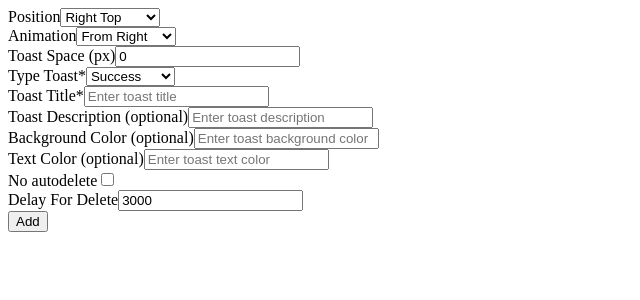
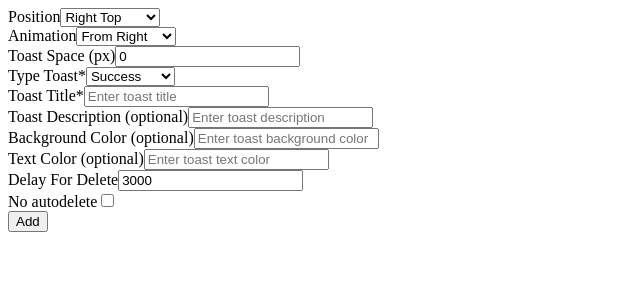
Before and after one commit to Motahard/toast-lib, a React app: page / in a window 1280 px wide. Shown: the top 300 px of the page, without its empty margins (0-640 px from the left). Built offline with nearby package versions, Linux system fonts and the light colour scheme.

Commit message:
refactoring, added sizes to theme, form input refactored with map, added interfaces

```diff
--- a/src/components/FormToast/index.tsx
+++ b/src/components/FormToast/index.tsx
@@ -1,7 +1,16 @@
 import React, { ChangeEvent, Component, FormEvent } from 'react'
-import { Delays } from '@constants'
+import {
+    Delays,
+    inputNames,
+    inputDescipription,
+    inputPlaceholder
+} from '@constants'
 import { instanceToast } from '@services'
-import { IFormToastProps, IFormToastState } from '@interfaces'
+import {
+    IFormToastProps,
+    IFormToastState,
+    KeysStateInputs
+} from '@interfaces'
 import { InputGroup } from '@components/InputGroup'
 import { SelectGroup } from '@components/SelectGroup'
 import { Form, Button } from '@components/FormToast/styled'
@@ -15,8 +24,8 @@ export default class FormToast extends Component<IFormToastProps, IFormToastStat
             description: '',
             backgroundColor: '',
             textColor: '',
-            autoDelete: true,
-            delayForDelete: Delays.DEFAULT_DELAY_DELETE
+            delayForDelete: Delays.DEFAULT_DELAY_DELETE,
+            autoDelete: true
         }
     }
 
@@ -37,6 +46,7 @@ export default class FormToast extends Component<IFormToastProps, IFormToastStat
     }
 
     render() {
+
         return (
             <Form onSubmit={this.handleSubmit}>
                 <SelectGroup
@@ -47,52 +57,23 @@ export default class FormToast extends Component<IFormToastProps, IFormToastStat
                     description='Type Toast*'
                     value={this.state.type}
                 />
-                <InputGroup
-                    type='text'
-                    name='title'
-                    value={this.state.title}
-                    onChange={this.handleChange}
-                    description='Toast Title*'
-                    placeholder='Enter toast title'
-                />
-                <InputGroup
-                    type='text'
-                    name='description'
-                    value={this.state.description}
-                    onChange={this.handleChange}
-                    description='Toast Description (optional)'
-                    placeholder='Enter toast description'
-                />
-                <InputGroup
-                    type='text'
-                    name='backgroundColor'
-                    value={this.state.backgroundColor}
-                    onChange={this.handleChange}
-                    description='Background Color (optional)'
-                    placeholder='Enter toast background color'
-                />
-                <InputGroup
-                    type='text'
-                    name='textColor'
-                    value={this.state.textColor}
-                    onChange={this.handleChange}
-                    description='Text Color (optional)'
-                    placeholder='Enter toast text color'
-                />
+                {inputNames.map((item, index) => (
+                    <InputGroup
+                        key={item}
+                        type='text'
+                        name={item}
+                        onChange={this.handleChange}
+                        value={this.state[item as KeysStateInputs]}
+                        description={inputDescipription[index]}
+                        placeholder={inputPlaceholder[index]}
+                    />
+                ))}
                 <InputGroup
                     type='checkbox'
                     name='autoDelete'
                     value={(this.state.autoDelete)?.toString()}
                     onChange={this.handleChange}
                     description='No autodelete'
-                />
-                <InputGroup
-                    type='text'
-                    name='delayForDelete'
-                    value={this.state.delayForDelete}
-                    onChange={this.handleChange}
-                    description='Delay For Delete'
-                    placeholder='Enter toast delay for delete'
                 />
                 <Button type='submit'>
                      Add
--- a/src/components/FormToastContainer/index.tsx
+++ b/src/components/FormToastContainer/index.tsx
@@ -1,5 +1,11 @@
 import React, { ChangeEvent, FC } from 'react'
 import { IFormToastContainer } from '@interfaces'
+import {
+    selectDescriptions,
+    selectDescripValues,
+    selectNames,
+    selectValues
+} from '@constants'
 import { InputGroup } from '@components/InputGroup'
 import { SelectGroup } from '@components/SelectGroup'
 import { Form } from '@components/FormToast/styled'
@@ -20,23 +26,27 @@ const FormToastContainer: FC<IFormToastContainer> = ({ setAnimation, setPosition
         setSpace(value)
     }
 
+    const handlers = [handlePositionChange, handleAnimationChange]
     return (
         <Form>
-            <SelectGroup
-                name='position'
-                values={[ 'RIGHT_TOP', 'LEFT_TOP', 'LEFT_BOTTOM', 'RIGHT_BOTTOM']}
-                valuesDescription={['Right Top', 'Left Top', 'Left Bottom', 'Right Bottom']}
-                onChange={handlePositionChange}
-                description='Position'
+            {selectNames.map((item, index) => (
+                <SelectGroup
+                    key={item}
+                    name={item}
+                    values={selectValues[index]}
+                    valuesDescription={selectDescripValues[index]}
+                    onChange={handlers[index]}
+                    description={selectDescriptions[index]}
+                />
+            ))}
+            <InputGroup
+                type='text'
+                name='space'
+                value={space}
+                onChange={handleSpaceChange}
+                description='Toast Space (px)'
+                placeholder='Enter toast space in px'
             />
-            <SelectGroup
-                name='animation'
-                values={['FROM_RIGHT', 'FROM_LEFT', 'FROM_TOP', 'FROM_BOTTOM']}
-                valuesDescription={['From Right', 'From Left', 'From Top', 'From Bottom']}
-                onChange={handleAnimationChange}
-                description='Animation'
-            />
-            <InputGroup type='text' name='space' value={space} onChange={handleSpaceChange} description='Toast Space (px)' placeholder='Enter toast space in px'/>
         </Form>
   )
 }
--- a/src/components/Toast/styled.ts
+++ b/src/components/Toast/styled.ts
@@ -12,7 +12,6 @@ import {
 	toTop,
 	images
 } from '@styles'
-
 import {
 	IStyledToastWrapper,
 	IStyledToast,
@@ -25,12 +24,12 @@ export const ToastWrapper = styled.div<IStyledToastWrapper>`
 	display: flex;
 	align-items: center;
 	margin-bottom: 10px;
-	width: 300px;
-	height: 100px;
+	width: ${props => props.theme.toastWidth};
+	height: ${props => props.theme.toastHeight};
 	border-radius: 24px;
 	box-shadow: 4px 4px 8px #00000029;
 	opacity: 1;
-	padding: 16px;
+	padding: ${props =>  props.theme.spaces[2]}px;
 	transition: transform ${Delays.DEFAULT_ANIM_DELAY}ms ease-in;
 	&:hover {
 		cursor: grab;
@@ -68,8 +67,8 @@ export const ToastWrapper = styled.div<IStyledToastWrapper>`
 	${toBottom};
 `
 export const Logo = styled.div<IStyledToast>`
-    height: 64px;
-	width: 64px;
+    height: ${props => props.theme.spaces[5]}px;
+	width: ${props => props.theme.spaces[5]}px;
 	${(props) => {
 		switch (props.type) {
 			case Types.INFO:
@@ -85,7 +84,7 @@ export const Logo = styled.div<IStyledToast>`
 `
 export const TextContainer = styled.div<IStyledToastText>`
 	height: auto;
-	margin-left: 16px;
+	margin-left: ${props => props.theme.spaces[2]}px;
 	color: ${(props) => {
 		if(props.textColor) {
 			return props.textColor
@@ -108,8 +107,8 @@ export const Description = styled.p`
 export const CloseButton = styled.div<IStyledToast>`
     cursor: pointer;
     position: absolute;
-	height: 32px;
-	width: 32px;
+	height: ${props => props.theme.spaces[4]}px;
+	width: ${props => props.theme.spaces[4]}px;
 	right: 29px;
 	top: 27px;
 	${(props) =>
--- a/src/constants/index.ts
+++ b/src/constants/index.ts
@@ -27,3 +27,50 @@ export enum Delays {
     DEFAULT_DELAY_DELETE = 3000,
     DEFAULT_ANIM_DELAY = 1000
 }
+
+export const inputNames: string[] = [
+    'title',
+    'description',
+    'backgroundColor',
+    'textColor',
+    'delayForDelete'
+]
+
+export const inputDescipription: string[] = [
+    'Toast Title*',
+    'Toast Description (optional)',
+    'Background Color (optional)',
+    'Text Color (optional)',
+    'Delay For Delete'
+]
+
+export const inputPlaceholder: string[] = [
+    'Enter toast title',
+    'Enter toast description',
+    'Enter toast background color',
+    'Enter toast text color',
+    'Enter toast delay for delete'
+]
+
+export const selectNames: string[] = ['position','animation']
+export const selectDescriptions: string[] = ['Position','Animation']
+export const selectValues: [string[], string[]] = [
+    ['RIGHT_TOP',
+    'LEFT_TOP',
+    'LEFT_BOTTOM',
+    'RIGHT_BOTTOM'],
+    ['FROM_RIGHT',
+    'FROM_LEFT',
+    'FROM_TOP',
+    'FROM_BOTTOM']
+]
+export const selectDescripValues: [string[], string[]] = [
+    ['Right Top',
+    'Left Top',
+    'Left Bottom',
+    'Right Bottom'],
+    ['From Right',
+    'From Left',
+    'From Top',
+    'From Bottom']
+]
--- a/src/interfaces/form.ts
+++ b/src/interfaces/form.ts
@@ -28,3 +28,5 @@ export interface ISelectGroup {
     description: string
     value?: string
 }
+
+export type KeysStateInputs = keyof Omit<IFormToastState, 'autoDelete'>
--- a/src/interfaces/toasts.ts
+++ b/src/interfaces/toasts.ts
@@ -30,11 +30,13 @@ export interface DefaultTheme {
       error: string,
       success: string,
     },
-
     textColor: {
       white: string,
       black: string,
     },
+    toastWidth: string
+    toastHeight: string
+    spaces: number[]
 }
 
 export interface IContainerForToasts {
--- a/src/styles/theme.ts
+++ b/src/styles/theme.ts
@@ -24,6 +24,13 @@ const lilac = '#9A40D3'
 const yellow = '#F4E048'
 const red = '#E25837'
 const green = '#37E29A'
+const posTop = '20'
+const posBottom = '20'
+const posLeft = '20'
+const posRight = '20'
+const toastWidth = '300px'
+const toastHeight = '100px'
+const spaces = [0, 8, 16, 24, 32, 64]
 
 export const defaultTheme: DefaultTheme = {
 	type: {
@@ -32,17 +39,15 @@ export const defaultTheme: DefaultTheme = {
 		error: red,
 		success: green,
 	},
-
 	textColor: {
 		white,
 		black
 	},
+	toastWidth,
+	toastHeight,
+	spaces
 }
 
-const posTop = '20'
-const posBottom = '20'
-const posLeft = '20'
-const posRight = '20'
 
 export const leftTop = css`
 	top: ${posTop}px;
```
